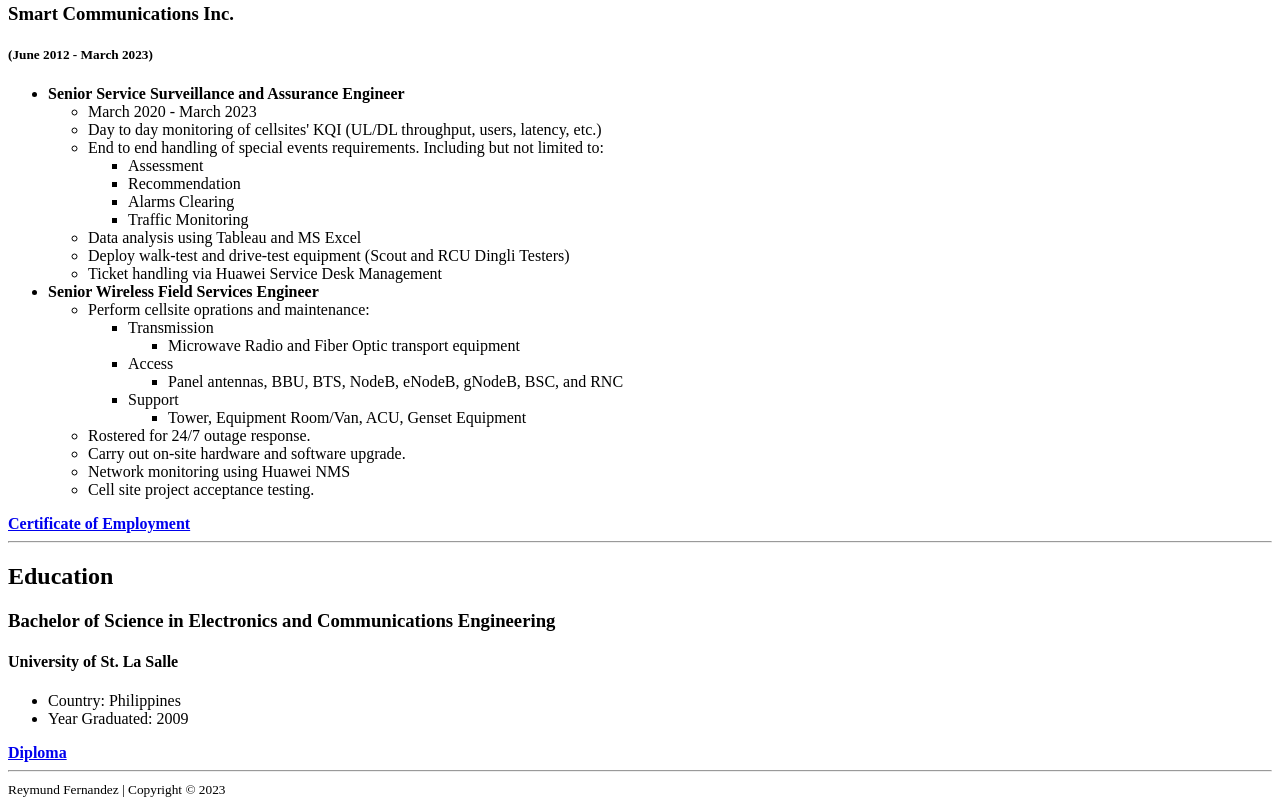
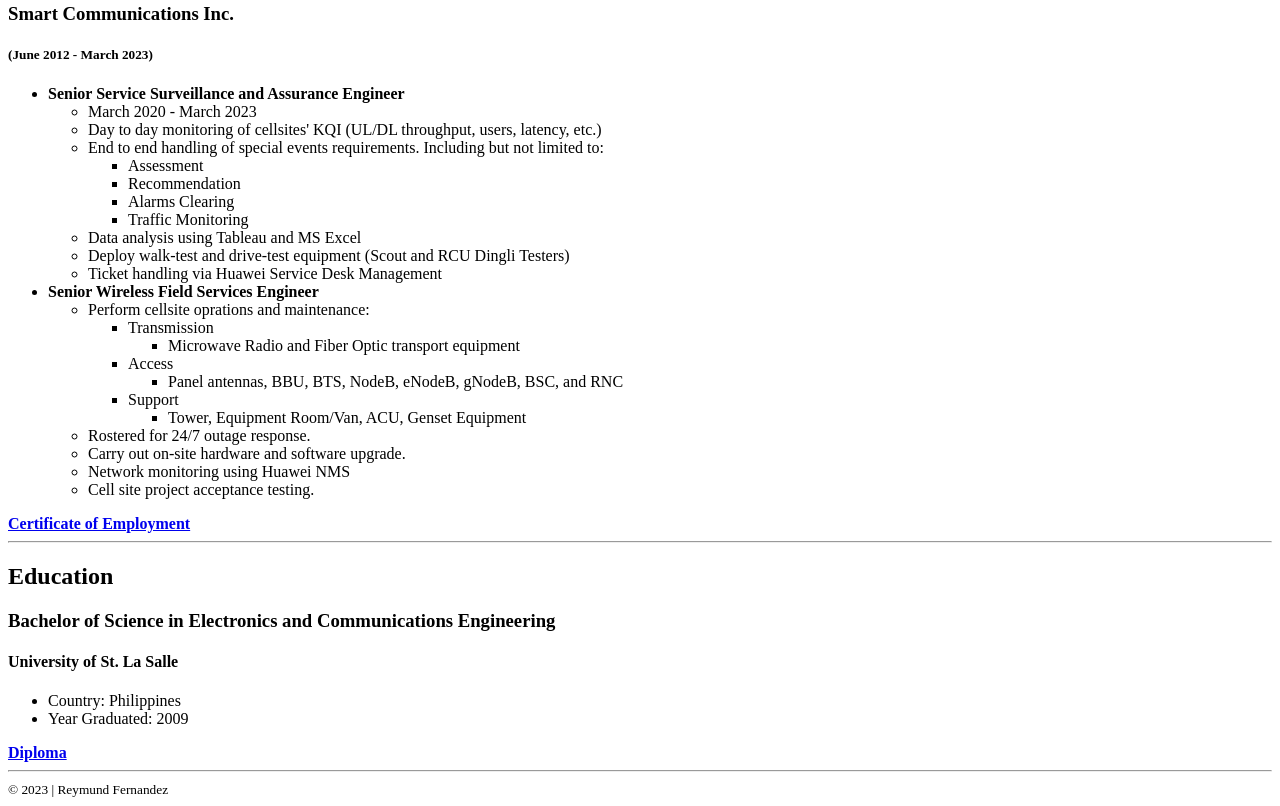
Before and after one commit to reingineer/Reymund-Resume, a plain HTML site: page index.html in a window 1280 px wide. Shown: the part 453-1259 px from the top of the page. Drawn offline with Linux system fonts and the light colour scheme.

Commit message:
Update index.html

```diff
--- a/index.html
+++ b/index.html
@@ -77,6 +77,6 @@
 </body>
 
 <footer>
-    <small>Reymund Fernandez | Copyright © 2023</small>
+    <small>© 2023 | Reymund Fernandez</small>
 </footer>
 </html>
```
